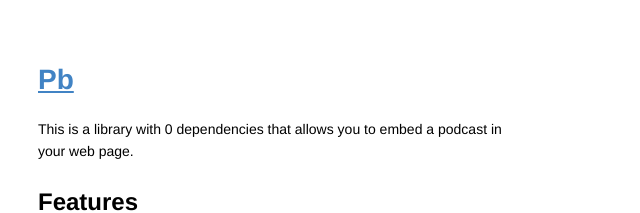
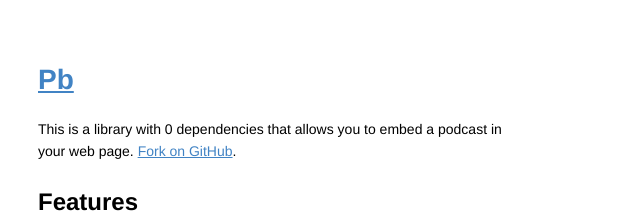
Before and after one commit to NarroApp/Pb, a plain HTML site: page index.html in a window 1280 px wide. Shown: the top 213 px of the page, without its empty margins (0-640 px from the left). Drawn offline with Linux system fonts and the light colour scheme.

Commit message:
Link to github

```diff
--- a/index.html
+++ b/index.html
@@ -7,7 +7,7 @@
         <article class="markdown-body entry-content" itemprop="text">
         <h1><a href="https://github.com/NarroApp/Pb">Pb</a></h1>
 
-        <p>This is a library with 0 dependencies that allows you to embed a podcast in your web page.</p>
+        <p>This is a library with 0 dependencies that allows you to embed a podcast in your web page. <a href="https://github.com/NarroApp/Pb">Fork on GitHub</a>.</p>
 
         <h2><a id="user-content-features" class="anchor" href="#features" aria-hidden="true"></a>Features</h2>
 
```
